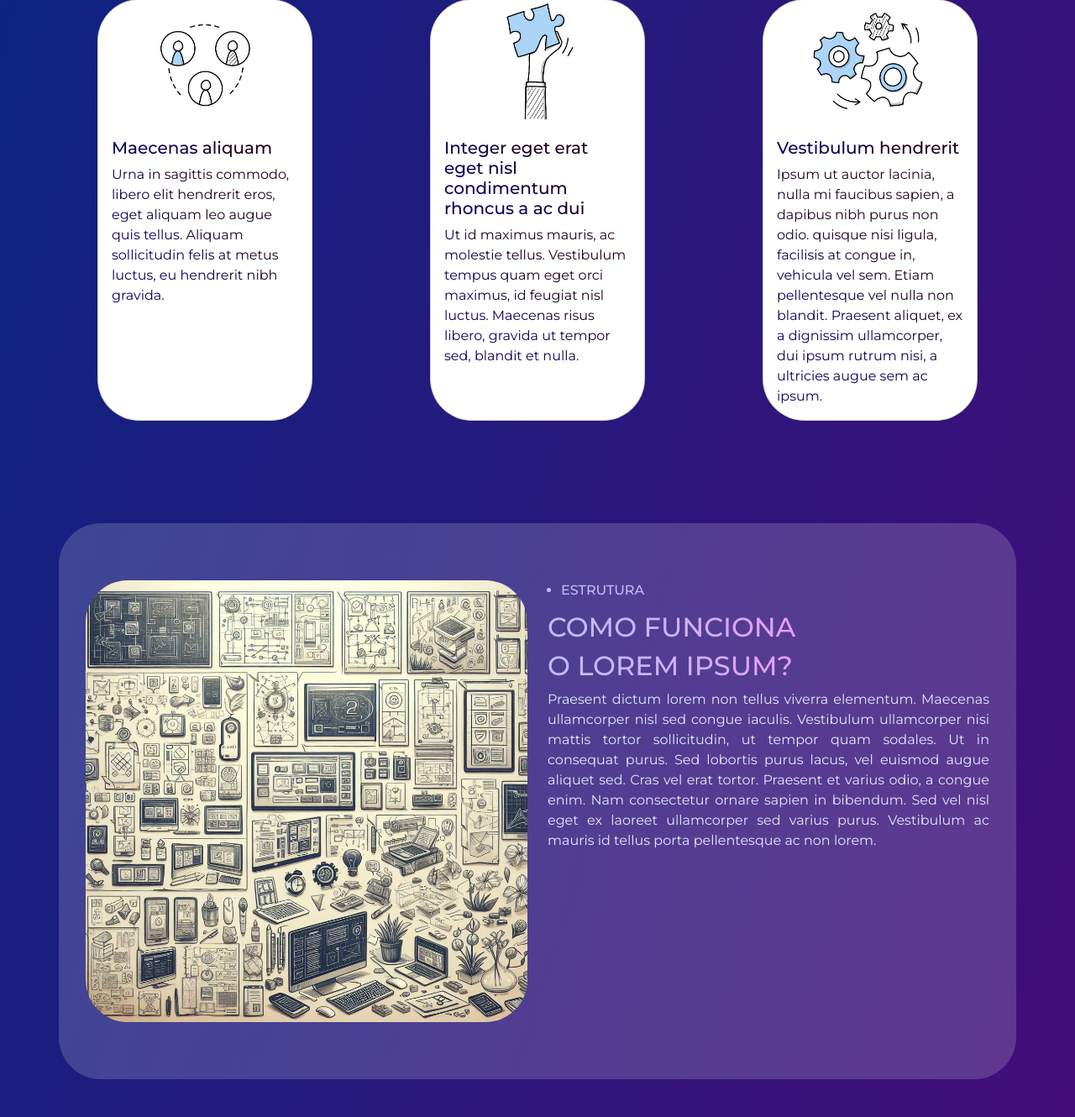
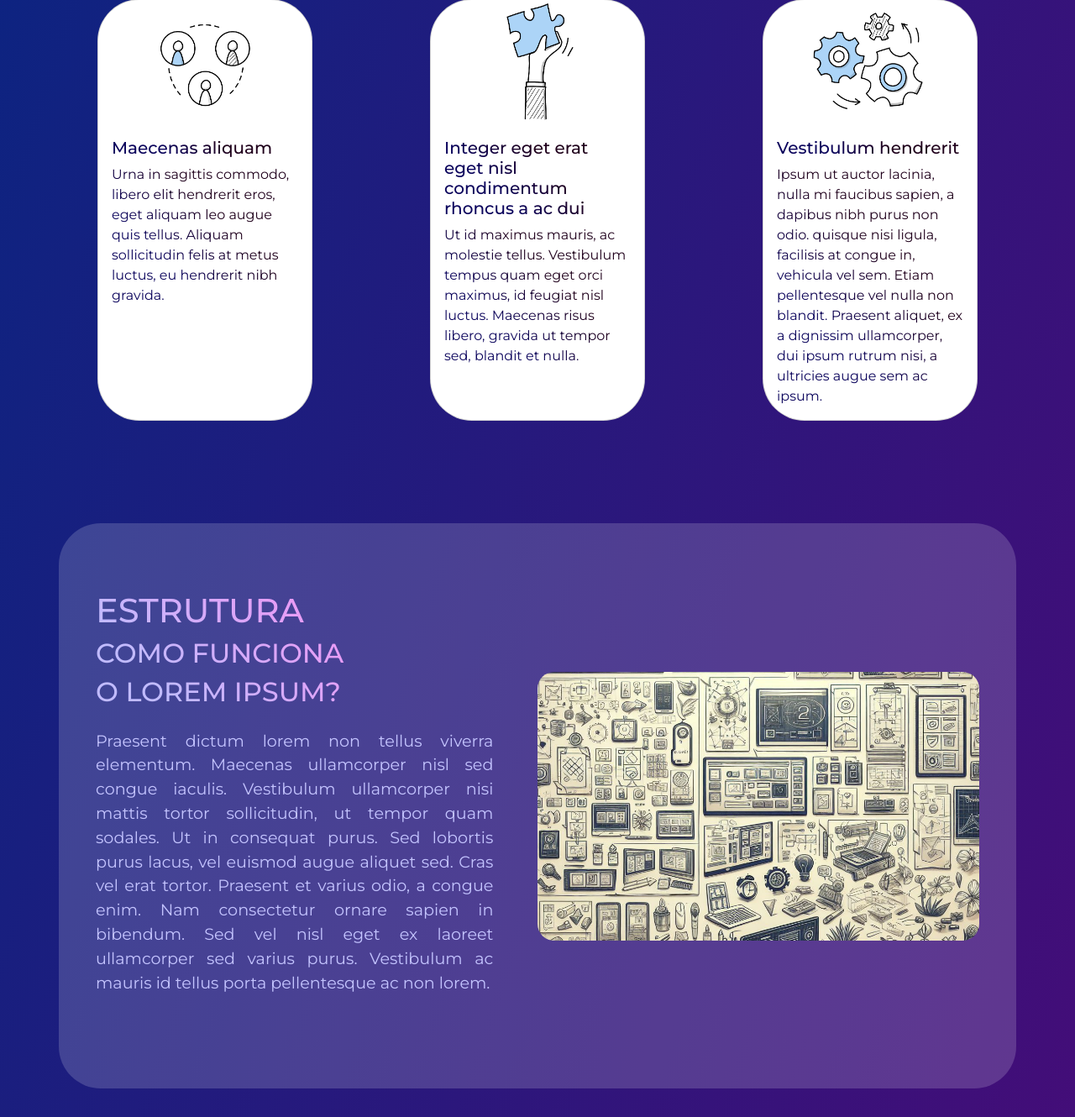
Before and after one commit to gpurplem/simple-landing-page, a PHP site: page / in a window 1280 px wide. Shown: the part 1519-2849 px from the top of the page at 84% size. Run offline with PHP 8.4, Linux system fonts and the light colour scheme.

Commit message:
Refactor of 'criteria' and 'structure'

```diff
--- /dev/null
+++ b/criteria.css
@@ -0,0 +1,27 @@
+.criteria--card {
+    border-radius: 50px;
+    padding: 2rem 1rem;
+}
+
+.criteria--card h3 {
+    text-align: center;
+}
+
+.criteria-cards--wrapper {
+    color: #c4c4ff;
+    font-size: var(--font-size);
+    text-align: justify;
+    display: flex;
+    flex-direction: row;
+    flex-wrap: wrap;
+    align-items: center;
+    place-content: center;
+    align-items: flex-start;
+    justify-content: space-around;
+}
+
+@media screen and (min-width: 1024px) {
+    .criteria--card {
+        max-width: 42%;
+    }
+}
--- /dev/null
+++ b/criteria.php
@@ -0,0 +1,32 @@
+<?php include_once 'head.php'; ?>
+
+<section class="container py-5 criteria--wrapper" id="section-criteria">
+
+    <div class='gradient-text-blue-purple'>
+        <h1>CRITÉRIOS</h1>
+        <h2>QUEM PODE PARTICIPAR</h2>
+        <h2>DO LOREM IPSUM?</h2>
+    </div>
+
+    <div class="criteria-cards--wrapper">
+
+        <div class="criteria--card">
+            <h3>SOLUÇÃO</h3>
+            <hr>
+            <p>Integer non est mollis, consectetur dolor nec, interdum odio. Proin ac
+                mauris vitae nunc dapibus pretium vitae et purus. Maecenas eu aliquam ligula. Lorem
+                ipsum dolor sit amet, consectetur adipiscing elit.</p>
+        </div>
+
+        <div class="criteria--card">
+            <h3>ESTÁGIO</h3>
+            <hr>
+            <p>Mauris rhoncus nisl ut tristique tincidunt. Suspendisse tincidunt sit
+                amet elit nec egestas. Nam faucibus justo et arcu posuere, placerat molestie arcu
+                luctus. Nullam tincidunt erat in euismod pharetra. Morbi gravida tellus vitae magna
+                commodo cursus.</p>
+        </div>
+
+    </div>
+
+</section>
--- a/head.php
+++ b/head.php
@@ -11,6 +11,8 @@
 <script src="./bootstrap-js/bootstrap.js"></script>
 
 <link rel="stylesheet" href="./styles.css">
+<link rel="stylesheet" href="./structure.css">
+<link rel="stylesheet" href="./criteria.css">
 <link rel="stylesheet" href="./testimonials.css">
 <link rel="stylesheet" href="./partners.css">
 <link rel="stylesheet" href="./footer.css">
--- a/index.php
+++ b/index.php
@@ -139,109 +139,8 @@
         </div>
     </div>
 
-    <!-- section - structure -->
-    <div id="section-structure"></div>
-    <div class="container py-5" style="border-radius: 50px; background: hsl(0deg 0% 100% / 17%); margin-top: 50px;">
-        <div class="row gy-5" style="padding: 20px;">
-            <div class="col-lg">
-                <div class="d-flex w-100">
-                    <img src="./images/up.png" class="img-fluid" alt="Fluxo" style="border-radius: 50px;">
-                </div>
-            </div>
-            <div class="col-lg">
-                <ul class="px-3">
-                    <li>
-                        <h6 class="gradient-text-blue-purple">ESTRUTURA</h6>
-                    </li>
-                </ul>
-                <h2 class="gradient-text-blue-purple">COMO FUNCIONA</h2>
-                <h2 class="gradient-text-blue-purple">O LOREM IPSUM?</h2>
-                <p style="color: #e3e8fb;text-align: justify;">
-                    Praesent dictum lorem non tellus viverra elementum. Maecenas ullamcorper nisl sed congue iaculis.
-                    Vestibulum ullamcorper nisi mattis tortor sollicitudin, ut tempor quam sodales. Ut in consequat
-                    purus. Sed lobortis purus lacus, vel euismod augue aliquet sed. Cras vel erat tortor. Praesent et
-                    varius odio, a congue enim. Nam consectetur ornare sapien in bibendum. Sed vel nisl eget ex laoreet
-                    ullamcorper sed varius purus. Vestibulum ac mauris id tellus porta pellentesque ac non lorem.
-                </p>
-            </div>
-
-        </div>
-    </div>
-
-    <!-- section - criteria -->
-    <div class="container py-5" id="section-criteria">
-        <div class="row gy-5">
-            <style>
-                #img-brazil {
-                    position: relative;
-                    overflow: hidden;
-                }
-
-                #img-brazil::before {
-                    content: "";
-                    position: absolute;
-                    width: 200%;
-                    height: 200%;
-                    top: -50%;
-                    left: -50%;
-                    z-index: -1;
-                    background-image: url(./images/brazil.bmp);
-                    background-repeat: space;
-                    transform: rotate(344deg);
-                    background-size: 100px 99px;
-                }
-
-                @media screen and (max-width: 767px) {
-                    #img-brazil {
-                        display: none;
-                    }
-                }
-            </style>
-
-            <div class="col-md-4 card" style="background-color: transparent;border: none;">
-                <div class="card-body" id="img-brazil">
-                </div>
-            </div>
-
-
-            <div class="col-md-8">
-                <div class="d-flex flex-column">
-                    <ul class="px-3">
-                        <li>
-                            <h6 class="gradient-text-blue-purple">CRITÉRIOS</h6>
-                        </li>
-                    </ul>
-                    <h2 class="gradient-text-blue-purple">QUEM PODE PARTICIPAR</h2>
-                    <h2 class="gradient-text-blue-purple">DO LOREM IPSUM?</h2>
-                </div>
-
-                <div class="row justify-content-md-around">
-                    <div class="col-md card mb-3 mx-auto"
-                        style="max-width: 18rem;border-radius: 50px; background: hsl(0deg 0% 100% / 17%); margin-top: 20px;">
-                        <div class="card-header text-center">SOLUÇÃO</div>
-                        <div class="card-body">
-
-                            <p class="card-text">Integer non est mollis, consectetur dolor nec, interdum odio. Proin ac
-                                mauris vitae nunc dapibus pretium vitae et purus. Maecenas eu aliquam ligula. Lorem
-                                ipsum dolor sit amet, consectetur adipiscing elit.</p>
-                        </div>
-                    </div>
-                    <div class="col-md card  mb-3 mx-auto"
-                        style="max-width: 18rem;border-radius: 50px; background: hsl(0deg 0% 100% / 17%); margin-top: 20px;">
-                        <div class="card-header text-center">ESTÁGIO</div>
-                        <div class="card-body">
-
-                            <p class="card-text">Mauris rhoncus nisl ut tristique tincidunt. Suspendisse tincidunt sit
-                                amet elit nec egestas. Nam faucibus justo et arcu posuere, placerat molestie arcu
-                                luctus. Nullam tincidunt erat in euismod pharetra. Morbi gravida tellus vitae magna
-                                commodo cursus.</p>
-                        </div>
-                    </div>
-                </div>
-            </div>
-        </div>
-    </div>
-
+    <?php include 'structure.php'; ?>
+    <?php include 'criteria.php'; ?>
     <?php include 'testimonials.php'; ?>
     <?php include 'partners.php'; ?>
     <?php include 'footer.php'; ?>
--- /dev/null
+++ b/structure.css
@@ -0,0 +1,43 @@
+.structure--wrapper {
+    border-radius: 50px;
+    background: hsl(0deg 0% 100% / 17%);
+    margin-top: 50px;
+    color: #c4c4ff;
+    font-size: var(--font-size);
+    text-align: justify;
+}
+
+.structure--wrapper > div {
+    padding: 2rem;
+    display: flex;
+    flex-direction: column;
+    display: flex;
+    flex-direction: column;
+}
+
+.structure-text--wrapper p {
+    padding: 1rem 0;
+}
+
+.structure-image--wrapper img {
+    width: 100%;
+    object-fit: cover;
+    max-height: 20rem;
+    border-radius: 20px;
+}
+
+@media screen and (min-width: 1024px) {
+    .structure--wrapper > div {
+        flex-direction: row;
+        justify-content: space-between;
+        align-items: center;
+    }
+
+    .structure-text--wrapper {
+        width: 45%;
+    }
+
+    .structure-image--wrapper {
+        width: 50%;
+    }
+}
--- /dev/null
+++ b/structure.php
@@ -0,0 +1,23 @@
+<div id="section-structure" class="container py-5 structure--wrapper">
+    <div>
+        <div class="structure-text--wrapper">
+            <div class='gradient-text-blue-purple'>
+                <h1>ESTRUTURA</h1>
+                <h2>COMO FUNCIONA</h2>
+                <h2>O LOREM IPSUM?</h2>
+            </div>
+
+            <p>
+                Praesent dictum lorem non tellus viverra elementum. Maecenas ullamcorper nisl sed congue iaculis.
+                Vestibulum ullamcorper nisi mattis tortor sollicitudin, ut tempor quam sodales. Ut in consequat
+                purus. Sed lobortis purus lacus, vel euismod augue aliquet sed. Cras vel erat tortor. Praesent et
+                varius odio, a congue enim. Nam consectetur ornare sapien in bibendum. Sed vel nisl eget ex laoreet
+                ullamcorper sed varius purus. Vestibulum ac mauris id tellus porta pellentesque ac non lorem.
+            </p>
+        </div>
+
+        <div class="structure-image--wrapper">
+            <img src="./images/up.png" alt="Cartoonish picture of gadgets">
+        </div>
+    </div>
+</div>
```
